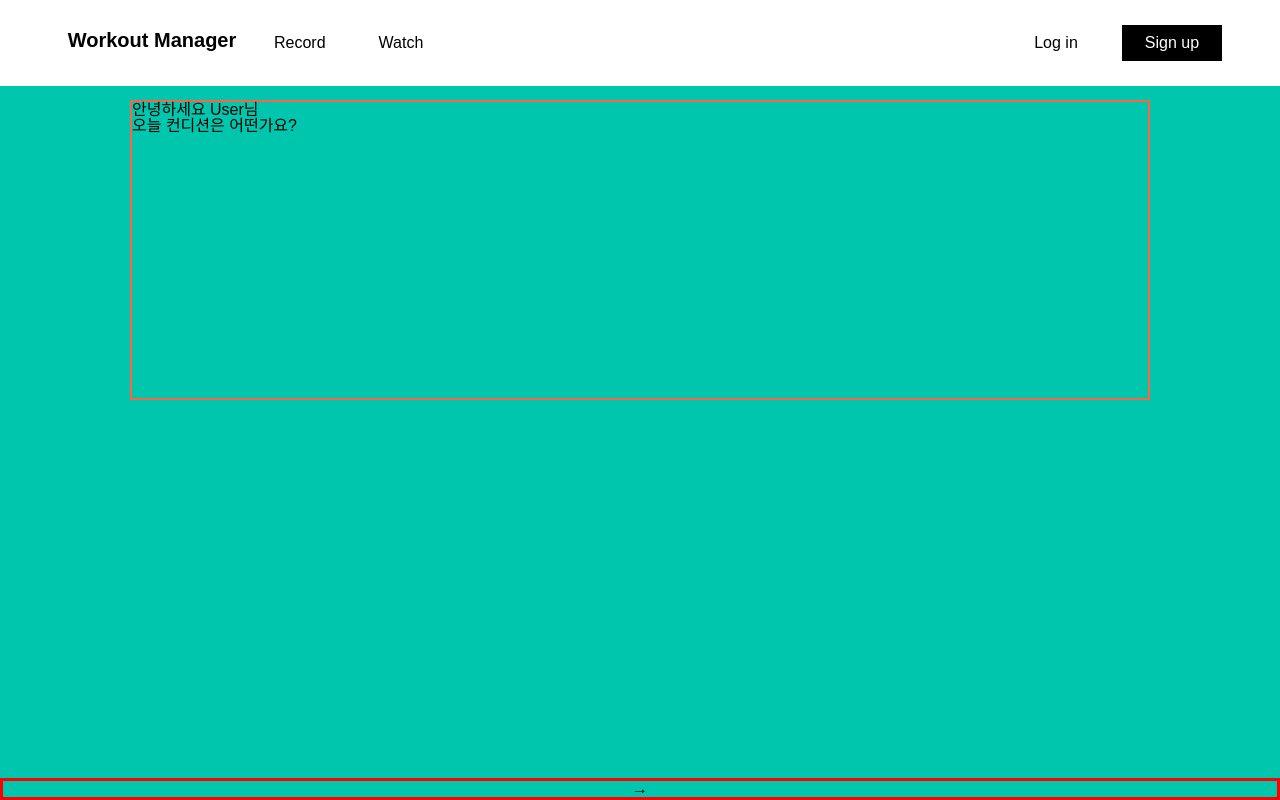
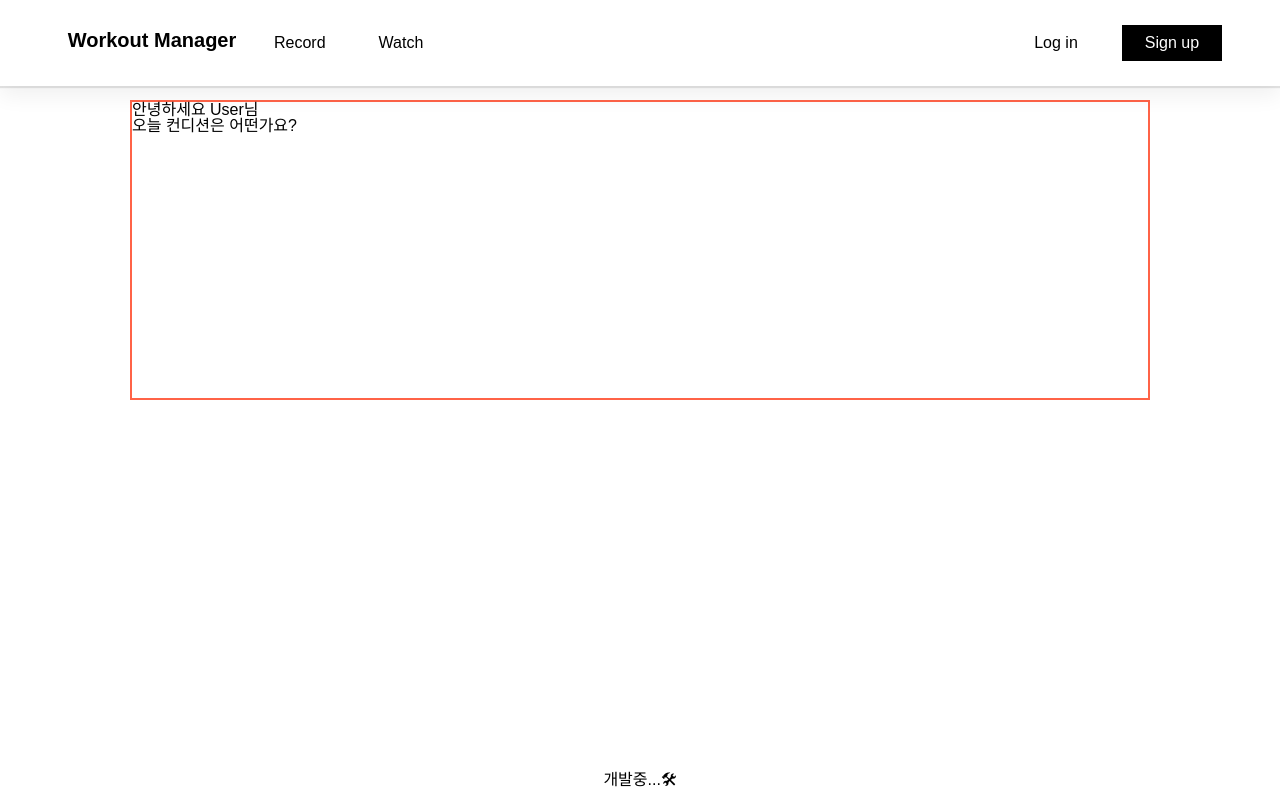
Before and after one commit to wujuno/workout-manager, a React (Create React App) app: page / in a window 1280 px wide. Built offline with nearby package versions, Linux system fonts and the light colour scheme.

Commit message:
Add header box-shadow

```diff
--- a/src/components/Footer.tsx
+++ b/src/components/Footer.tsx
@@ -1,19 +1,25 @@
+import { motion } from "framer-motion";
 import styled from "styled-components";
 
-const Wrapper = styled.div`
+const Wrapper = styled(motion.div)`
     display:flex;
     justify-content: center;
-    align-itmes: center;
-    width:100%;
-    border: 3px solid red;
+    border: 2px solid white;
     position:absolute;
     bottom: 0px;
+    right:0;
+    left:0;
 
 `;
 
 function Footer () {
     return (
-        <Wrapper>&rarr;</Wrapper>
+        <Wrapper
+            transition={{type:"keyframes"}}
+            initial={{ y: 0 }}
+            animate={{ y: -10 }}>
+            <span>개발중...🛠</span>
+        </Wrapper>
     )
 }
 
--- a/src/components/Header.tsx
+++ b/src/components/Header.tsx
@@ -6,6 +6,7 @@ const Wrapper = styled.nav`
     grid-template-columns: repeat(5,1fr);
     padding:25px 30px;
     background-color:white;
+    box-shadow: 0 2px 1px rgba(0, 0, 0, 0.1), 0 10px 20px rgba(0, 0, 0, 0.06);
 `;
 //logo
 const Logo = styled.div`
--- a/src/screens/Home.tsx
+++ b/src/screens/Home.tsx
@@ -3,7 +3,7 @@ import styled from "styled-components";
 const Wrapper = styled.div`
     width:100vw;
     height: 100vh;
-    background-color: #00c6ad;
+
     display: flex;
     justify-content:center;
     position: absolute;
```
